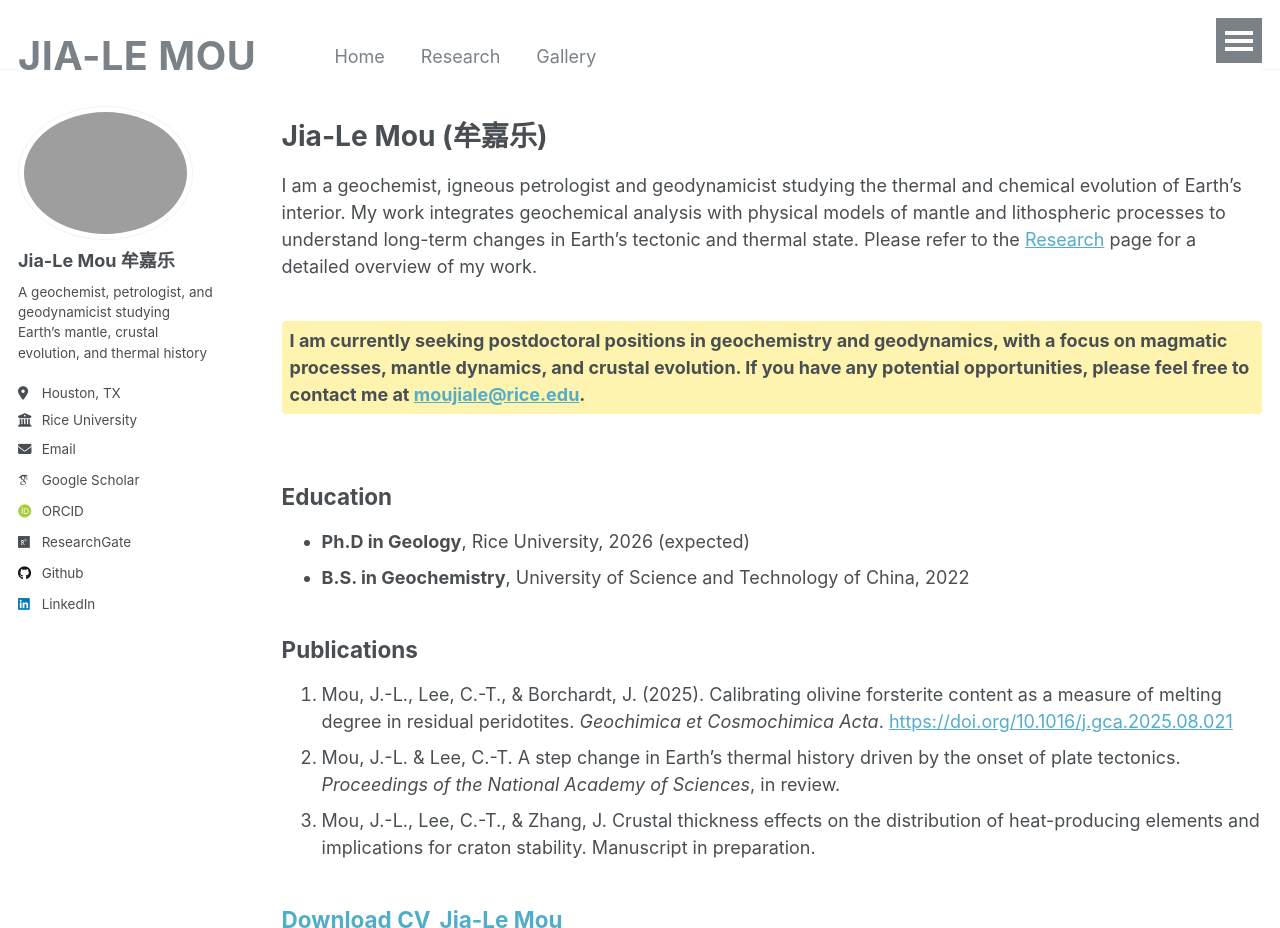
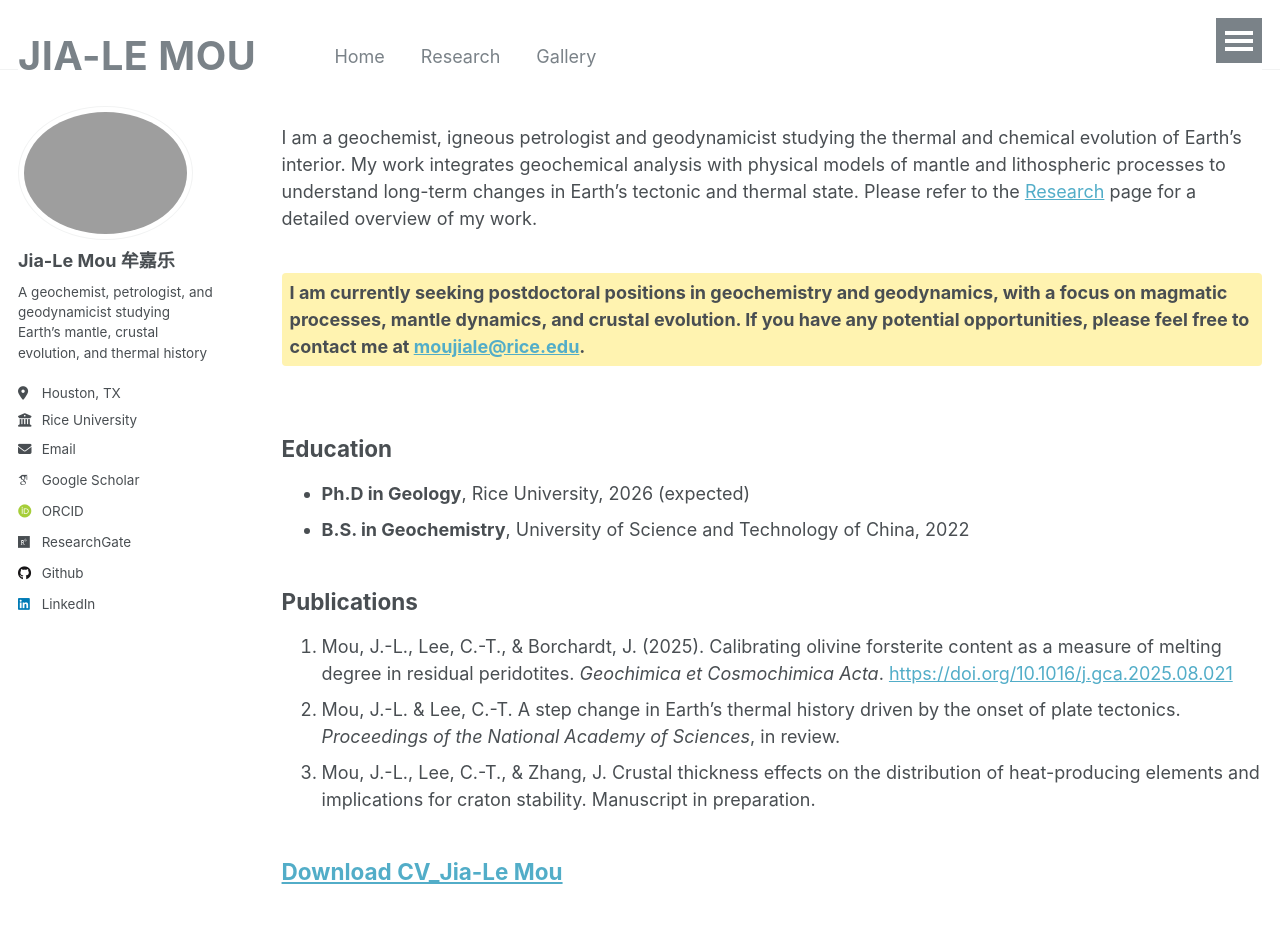
Before and after one commit to Mou-Jia-Le/Mou-Jia-Le.github.io, a Jekyll site: the page built from index.md, in a window 1280 px wide and 1242 px high, cut to the strip 0-928 px from the top of the window. Built offline with Jekyll 4.4.1, drawn with Linux system fonts in a browser that asks for light colours; some web fonts are replaced.

Commit message:
Remove author name from index.md
Removed the name 'Jia-Le Mou' from the index.md file.

```diff
--- a/index.md
+++ b/index.md
@@ -6,7 +6,6 @@ author_profile: true
 ---
 
 {% include base_path %}
-# Jia-Le Mou (牟嘉乐)
 I am a geochemist, igneous petrologist and geodynamicist studying the thermal and chemical evolution of Earth’s interior. My work integrates geochemical analysis with physical models of mantle and lithospheric processes to understand long-term changes in Earth’s tectonic and thermal state. Please refer to the [Research](/research/) page for a detailed overview of my work.
 
 <p style="background-color: #fff3b0; padding: 6px 8px; display: inline-block; border-radius: 4px;">
```
